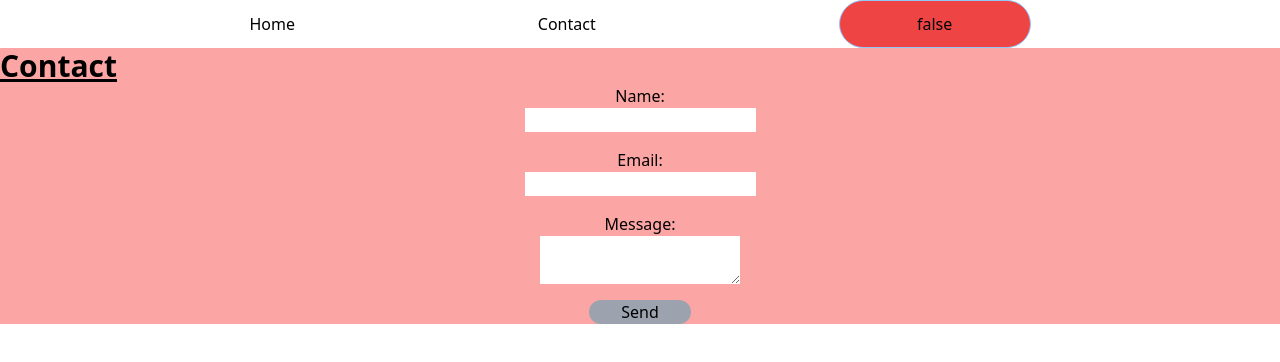
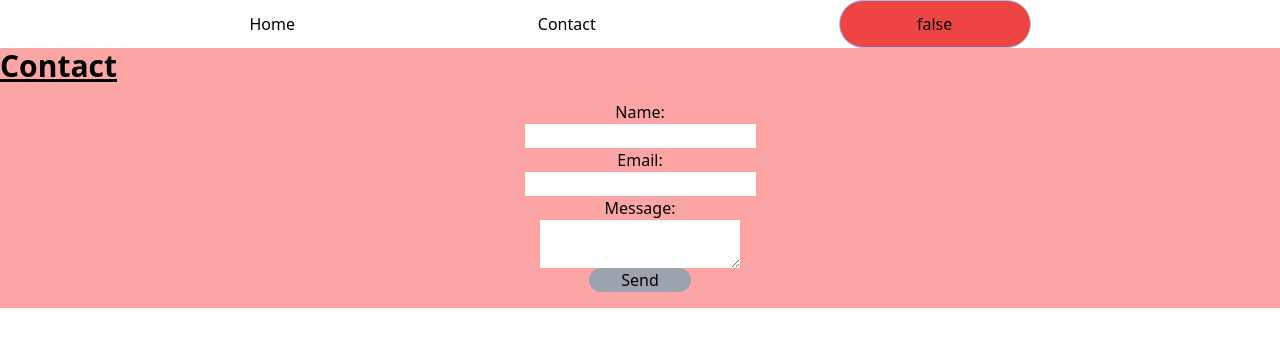
Before and after one commit to christywastaken/christianharrison, a Nuxt app: page /contact in a window 1280 px wide. Shown: the top 362 px of the page. Built offline with nearby package versions, Linux system fonts and the light colour scheme.

Commit message:
DRYs contact form

```diff
--- a/components/ContactForm.vue
+++ b/components/ContactForm.vue
@@ -1,20 +1,15 @@
 <template>
-  <form @submit.prevent="submitForm">
-    <div class="flex flex-col items-center justify-center">
+  <form class="flex flex-col items-center justify-center px-4 py-4" @submit.prevent="submitForm">
     <label for="name">Name:</label>
     <input type="text" id="name" v-model="form.name" required />
-    </div>
-    <div class="flex flex-col items-center justify-center my-4">
+
     <label for="email">Email:</label>
     <input type="email" id="email" v-model="form.email" required />
-    </div>
-    <div class="flex flex-col items-center justify-center my-4">
+
     <label for="message">Message:</label>
     <textarea id="message" v-model="form.message" required></textarea>
-    </div>
-    <div class="flex flex-col items-center justify-center px-16 my-4">
+
     <button class="flex items-center justify-center rounded-full bg-gray-400 px-8" type="submit">Send</button>
-    </div>
   </form>
 </template>
 
```
Lines whose indentation alone changed are shown as unchanged.
